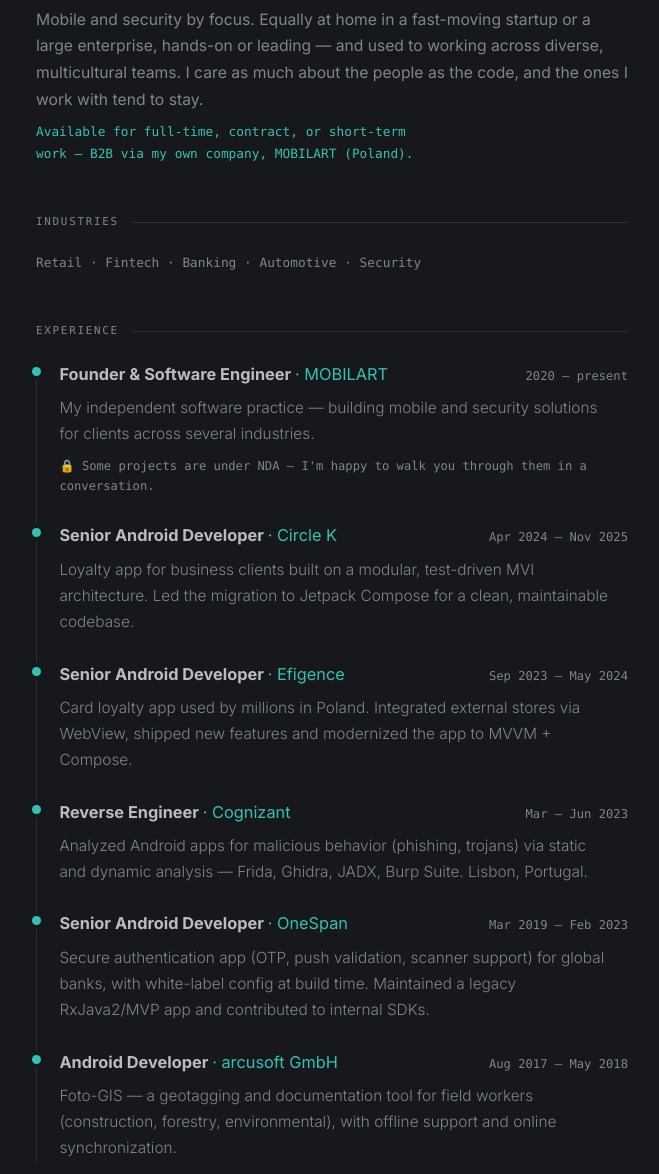
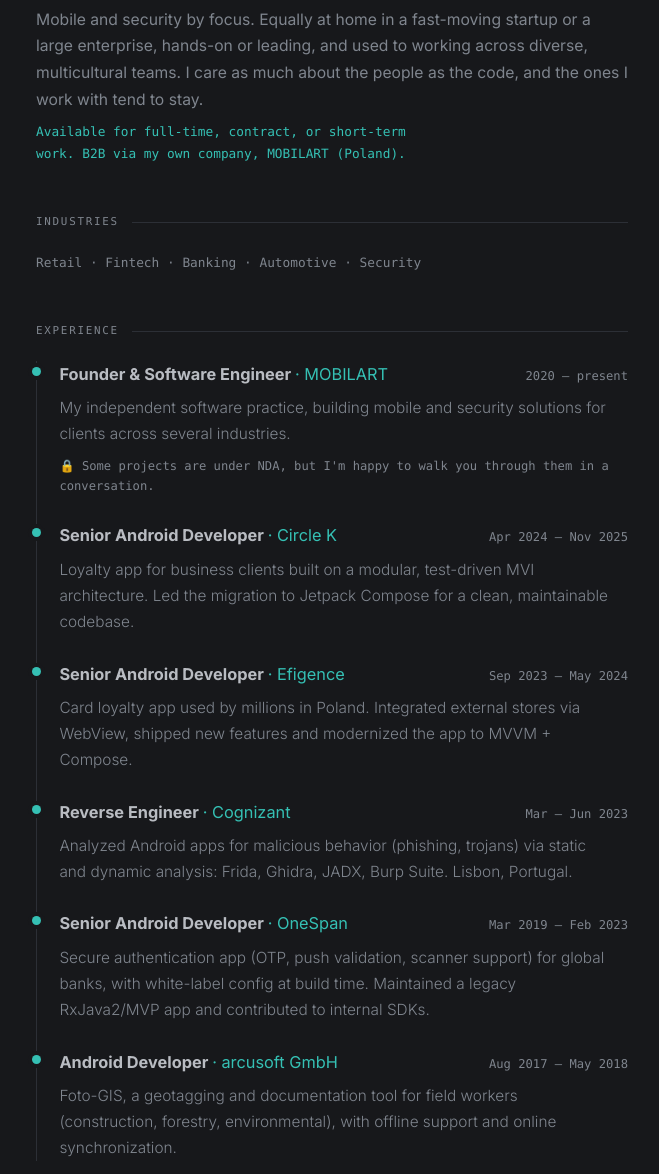
Before and after one commit to brzozowski/brzozowski.dev, a plain HTML site: page about/index.html in a window 1280 px wide. Shown: the part 206-1380 px from the top of the page, without its empty margins (308-967 px from the left). Drawn offline with Linux system fonts and the light colour scheme.

Commit message:
Add files via upload

```diff
--- a/about/index.html
+++ b/about/index.html
@@ -84,7 +84,6 @@
   .interests{ display:flex; flex-wrap:wrap; gap:0.7rem 1.4rem; color:var(--muted); font-size:0.98rem; }
   .interests b{ color:var(--ink); font-weight:600; }
 
-  /* zwiezla lista skilli */
   .skilllist{ margin:0; }
   .skilllist > div{ display:flex; gap:0.9rem; padding:0.32rem 0; border-bottom:1px solid var(--border); }
   .skilllist > div:last-child{ border-bottom:0; }
@@ -116,7 +115,6 @@
     font-family:var(--mono); font-size:0.74rem; color:var(--muted);
     display:flex; justify-content:space-between; flex-wrap:wrap; gap:0.5rem; }
 
-  /* przelacznik motywu - zarowka (spojny z landingiem) */
   .theme-btn{ flex:none; display:inline-flex; align-items:center; justify-content:center;
     width:40px; height:40px; margin:-8px -6px -8px 0; padding:0;
     background:transparent; border:none; border-radius:50%; cursor:pointer; color:var(--bulb);
@@ -166,8 +164,8 @@
   <header>
     <div class="eyebrow">Software Engineer</div>
     <h1>Marcin Brzozowski</h1>
-    <p class="profile">Mobile and security by focus. Equally at home in a fast-moving startup or a large enterprise, hands-on or leading — and used to working across diverse, multicultural teams. I care as much about the people as the code, and the ones I work with tend to stay.</p>
-    <p class="avail">Available for full-time, contract, or short-term work — B2B via my own company, MOBILART (Poland).</p>
+    <p class="profile">Mobile and security by focus. Equally at home in a fast-moving startup or a large enterprise, hands-on or leading, and used to working across diverse, multicultural teams. I care as much about the people as the code, and the ones I work with tend to stay.</p>
+    <p class="avail">Available for full-time, contract, or short-term work. B2B via my own company, MOBILART (Poland).</p>
   </header>
 
   <section>
@@ -179,8 +177,8 @@
     <h2 class="label">Experience</h2>
     <div class="job">
       <div class="row"><span class="title">Founder &amp; Software Engineer <span class="co">· MOBILART</span></span><span class="when">2020 – present</span></div>
-      <p class="desc">My independent software practice — building mobile and security solutions for clients across several industries.</p>
-      <p class="ndanote">🔒 Some projects are under NDA — I'm happy to walk you through them in a conversation.</p>
+      <p class="desc">My independent software practice, building mobile and security solutions for clients across several industries.</p>
+      <p class="ndanote">🔒 Some projects are under NDA, but I'm happy to walk you through them in a conversation.</p>
     </div>
     <div class="job">
       <div class="row"><span class="title">Senior Android Developer <span class="co">· Circle K</span></span><span class="when">Apr 2024 – Nov 2025</span></div>
@@ -192,7 +190,7 @@
     </div>
     <div class="job">
       <div class="row"><span class="title">Reverse Engineer <span class="co">· Cognizant</span></span><span class="when">Mar – Jun 2023</span></div>
-      <p class="desc">Analyzed Android apps for malicious behavior (phishing, trojans) via static and dynamic analysis — Frida, Ghidra, JADX, Burp Suite. Lisbon, Portugal.</p>
+      <p class="desc">Analyzed Android apps for malicious behavior (phishing, trojans) via static and dynamic analysis: Frida, Ghidra, JADX, Burp Suite. Lisbon, Portugal.</p>
     </div>
     <div class="job">
       <div class="row"><span class="title">Senior Android Developer <span class="co">· OneSpan</span></span><span class="when">Mar 2019 – Feb 2023</span></div>
@@ -200,7 +198,7 @@
     </div>
     <div class="job">
       <div class="row"><span class="title">Android Developer <span class="co">· arcusoft GmbH</span></span><span class="when">Aug 2017 – May 2018</span></div>
-      <p class="desc">Foto-GIS — a geotagging and documentation tool for field workers (construction, forestry, environmental), with offline support and online synchronization.</p>
+      <p class="desc">Foto-GIS, a geotagging and documentation tool for field workers (construction, forestry, environmental), with offline support and online synchronization.</p>
     </div>
   </section>
 
@@ -213,7 +211,7 @@
       <div><dt>Async &amp; network</dt><dd>Coroutines, Flow, RxJava2, Retrofit2, OkHttp3, REST, gRPC, WebSockets</dd></div>
       <div><dt>DI &amp; data</dt><dd>Hilt / Dagger2, Koin, Firebase, Room, SQLite, Realm</dd></div>
       <div><dt>Testing</dt><dd>JUnit, MockK, Mockito, Compose UI Testing, Espresso, UI Automator, Robolectric, Turbine, Appium, Firebase Test Lab, Sauce Labs, JaCoCo</dd></div>
-      <div><dt>Security</dt><dd>OWASP, reverse engineering — Frida, Ghidra, JADX, Burp</dd></div>
+      <div><dt>Security</dt><dd>OWASP, reverse engineering: Frida, Ghidra, JADX, Burp</dd></div>
       <div><dt>CI/CD &amp; tools</dt><dd>GitHub Actions, GitLab, Jenkins, git / gitflow, Jira, Figma, Sketch, Detekt, ktlint</dd></div>
       <div><dt>Ways of working</dt><dd>Agile, Scrum, SAFe · AI-assisted (Cursor, Claude, Windsurf, Codex, Glean)</dd></div>
     </dl>
@@ -233,7 +231,7 @@
 
   <section>
     <h2 class="label">Languages</h2>
-    <p class="beyond">🇵🇱 Polish — native · 🇬🇧 English — advanced (IELTS Academic certified)</p>
+    <p class="beyond">🇵🇱 Polish: native · 🇬🇧 English: advanced (IELTS Academic certified)</p>
   </section>
 
   <section>
```
Also changed, not shown: index.html (+0 -3 lines), 1 other file.
